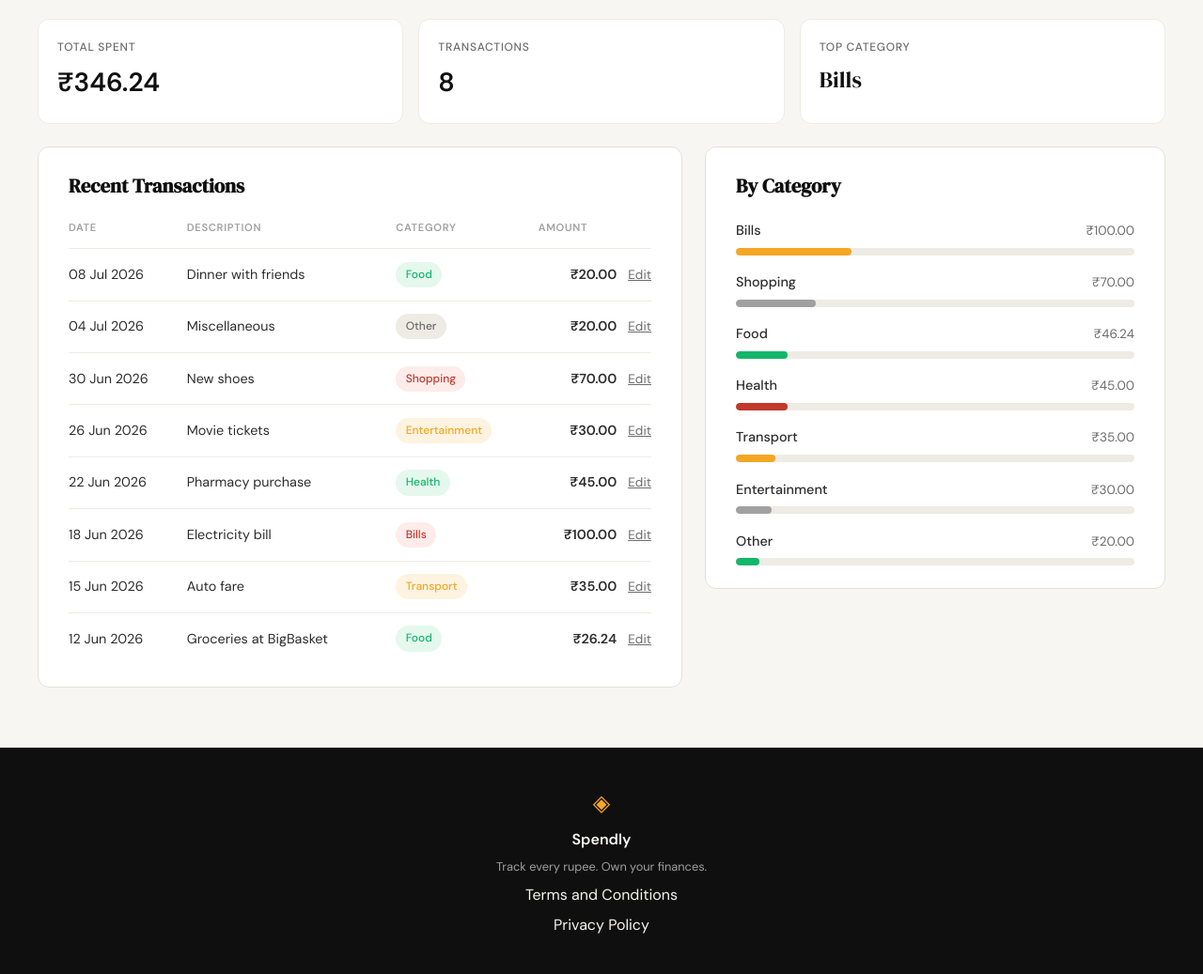
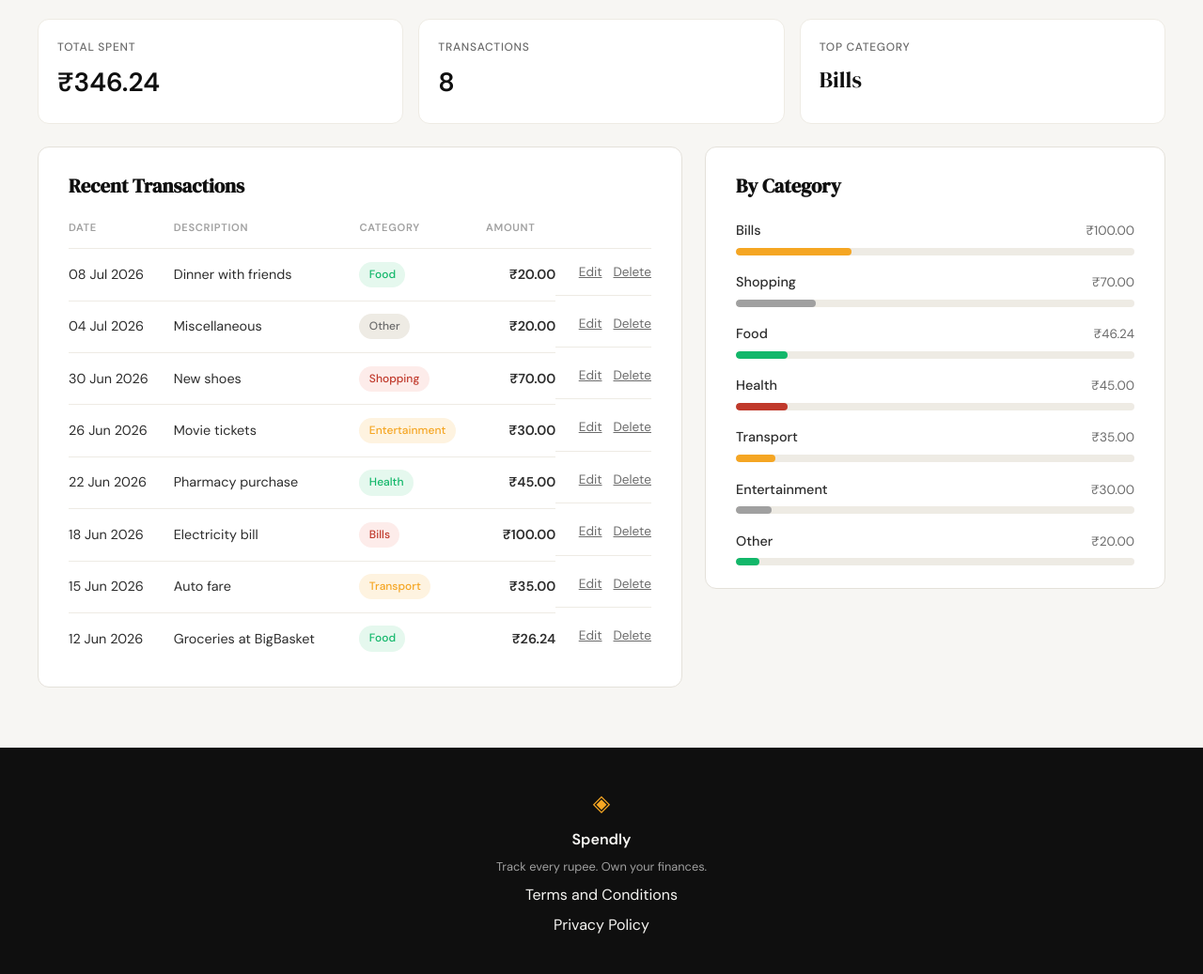
Before and after one commit to PrasannaSh1/Spendly, a Flask app: page /profile in a window 1280 px wide. Shown: the part 522-1559 px from the top of the page at 94% size. Run offline with Flask 3, Linux system fonts and the light colour scheme; the visitor is signed in with stand-in values (Sample User, id 1); data comes from the database, SQL or seed files in the repository.

Commit message:
feat: add delete expense with confirmation prompt (#9)
Co-authored-by: Claude Sonnet 5 <noreply@anthropic.com>

```diff
--- a/app.py
+++ b/app.py
@@ -15,6 +15,7 @@ from database.db import (
     get_user_by_email,
     get_expense_by_id,
     update_expense,
+    delete_expense as db_delete_expense,
     EXPENSE_CATEGORIES,
 )
 from database.queries import (
@@ -308,14 +309,14 @@ def edit_expense(id):
     return redirect(url_for("profile"))
 
 
-# ------------------------------------------------------------------ #
-# Placeholder routes — students will implement these                  #
-# ------------------------------------------------------------------ #
-
-
-@app.route("/expenses/<int:id>/delete")
+@app.route("/expenses/<int:id>/delete", methods=["POST"])
+@login_required
 def delete_expense(id):
-    return "Delete expense — coming in Step 9"
+    expense = get_expense_by_id(id, session["user_id"])
+    if expense is None:
+        abort(404)
+    db_delete_expense(id, session["user_id"])
+    return redirect(url_for("profile"))
 
 
 if __name__ == "__main__":
--- a/database/db.py
+++ b/database/db.py
@@ -115,6 +115,18 @@ def update_expense(expense_id, user_id, amount, category, date, description):
         conn.close()
 
 
+def delete_expense(expense_id, user_id):
+    conn = get_db()
+    try:
+        conn.execute(
+            "DELETE FROM expenses WHERE id = ? AND user_id = ?",
+            (expense_id, user_id),
+        )
+        conn.commit()
+    finally:
+        conn.close()
+
+
 def get_user_by_email(email):
     conn = get_db()
     try:
--- a/static/css/profile.css
+++ b/static/css/profile.css
@@ -257,6 +257,35 @@
     color: var(--ink);
 }
 
+.profile-table-actions {
+    display: flex;
+    justify-content: flex-end;
+    align-items: center;
+    gap: 0.75rem;
+}
+
+.profile-table-delete-form {
+    display: contents;
+}
+
+.profile-table-delete-link {
+    background: none;
+    border: none;
+    padding: 0;
+    margin: 0;
+    font: inherit;
+    color: var(--ink-muted);
+    font-size: 0.85rem;
+    text-decoration: underline;
+    cursor: pointer;
+}
+
+.profile-table-delete-link:hover {
+    color: var(--danger);
+    background: var(--danger-light);
+    border-radius: var(--radius-sm);
+}
+
 /* ------------------------------------------------------------------ */
 /* Category breakdown bars                                             */
 /* ------------------------------------------------------------------ */
--- a/static/js/main.js
+++ b/static/js/main.js
@@ -1 +1,9 @@
 // main.js — students will add JavaScript here as features are built
+
+document.querySelectorAll(".profile-table-delete-form").forEach(function (form) {
+    form.addEventListener("submit", function (event) {
+        if (!confirm("Delete this expense? This cannot be undone.")) {
+            event.preventDefault();
+        }
+    });
+});
--- a/templates/profile.html
+++ b/templates/profile.html
@@ -98,8 +98,11 @@
                                     </span>
                                 </td>
                                 <td class="text-right expense-amount">{{ txn.amount | inr }}</td>
-                                <td class="text-right">
+                                <td class="text-right profile-table-actions">
                                     <a href="{{ url_for('edit_expense', id=txn.id) }}" class="profile-table-edit-link">Edit</a>
+                                    <form method="POST" action="{{ url_for('delete_expense', id=txn.id) }}" class="profile-table-delete-form">
+                                        <button type="submit" class="profile-table-delete-link">Delete</button>
+                                    </form>
                                 </td>
                             </tr>
                             {% endfor %}
```
Also changed, not shown: CLAUDE.md (+1 -1 lines), .claude/specs/09-delete-expense.md (added).
